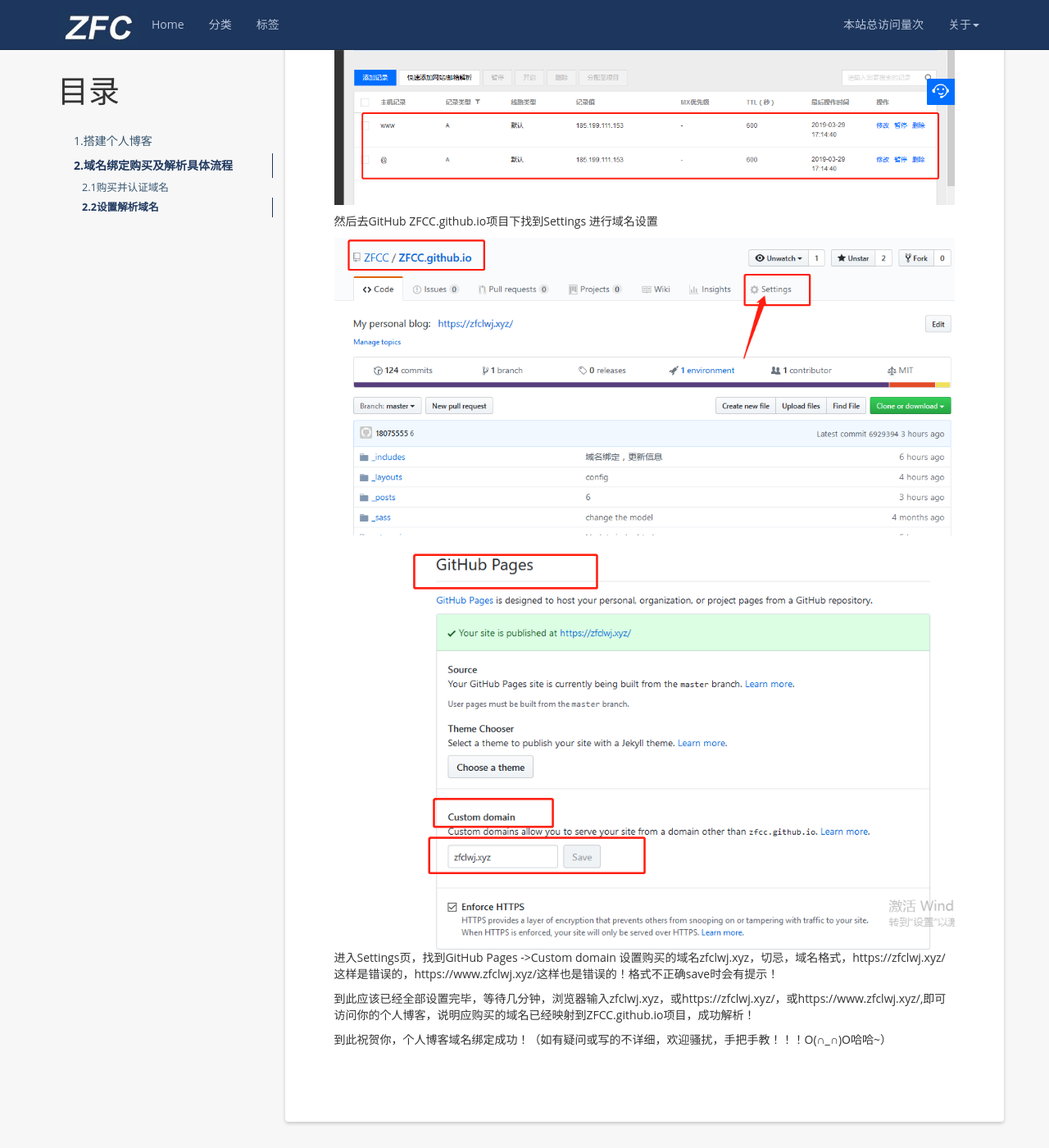
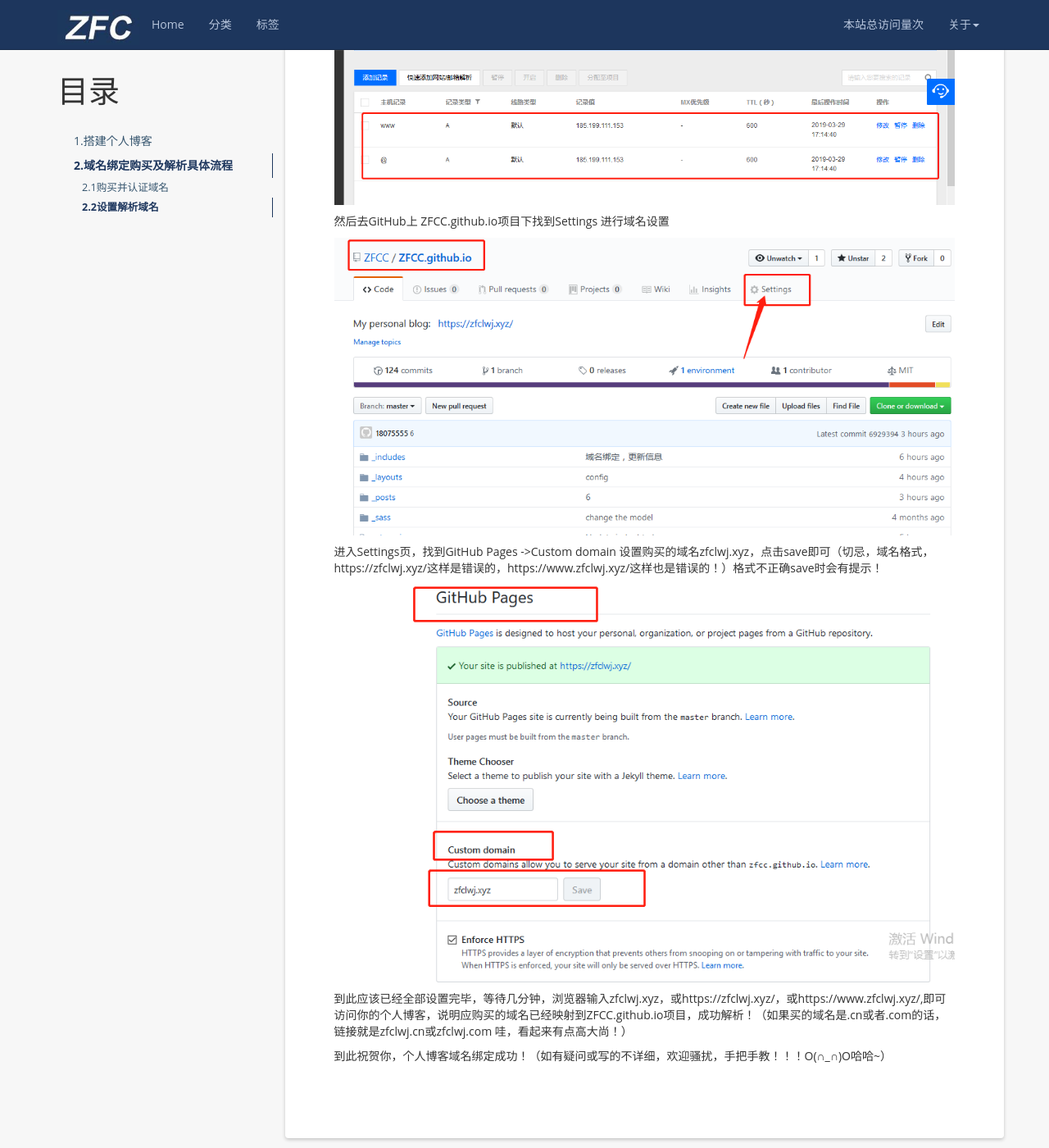
Before and after one commit to ZFCC/ZFCC.github.io, a Jekyll site: the page built from _posts/2019-03-30-domain.md, in a window 1280 px wide and 1400 px high, scrolled down 4590 px. Shown: the whole window at 82% size. Built offline with Jekyll 4.4.1, drawn with Linux system fonts in a browser that asks for light colours; nearby versions of some CDN libraries; a script that is not in the unit is left out; comment, search, counter and statistics services are not loaded; some of the changed text lies outside the part shown.

Commit message:
Update 2019-03-30-domain.md

```diff
--- a/_posts/2019-03-30-domain.md
+++ b/_posts/2019-03-30-domain.md
@@ -33,18 +33,18 @@ tag: 教程
 
 ![](/styles/images/technology/domain/2.png)
 
-刚购买的域名需要实名认证和身份认证，通过审核后才能正常使用，我的域名申请时，审核用了一下午加一夜的时间，第二天早上就审核通过了。
+刚购买的域名需要实名认证和身份认证,所以服务状态是待审核状态，通过审核后才能正常使用，我的域名申请时，审核用了一下午加一夜的时间，审核需要上传身份证信息、地址、电话等等，跨过审核来到第二天早上，审核通过了。
 
 ## 2.2设置解析域名
 审核通过后（没有通过审核也可以先进行后面的操作，但是应该访问不成功），域名管理界面->我的域名找到刚购买的域名，操作->解析进入云解析页面，点击快速添加网站邮箱解析。
 
 ![](/styles/images/technology/domain/3.png)
 
-网站解析->立即设置
+网站解析->立即设置  （上图中的两条记录是我应设置好的，新的账户哦这里页面应该是空的）
 
 ![](/styles/images/technology/domain/4.png)
 
-点击立即设置之后，如下图，需要输入GitHub pages项目所在服务器的IP，那么怎样获取IP呢？
+点击立即设置之后，如下图，需要输入GitHub pages项目ZFCC.github.io所在服务器的IP，那么怎样获取IP呢？
 
 ![](/styles/images/technology/domain/5.png)
 
@@ -52,22 +52,23 @@ tag: 教程
 
 ![](/styles/images/technology/domain/6.png)
 ![](/styles/images/technology/domain/7.png)
-在该目录下右键鼠标，点击Git Bash Here,调出git命令行控制器，输入ping ZFCC.github.io，如下图我们就可以拿到ZFCC.github.io 所在服务器IP地址
+在该目录下右键鼠标，点击Git Bash Here,调出git命令行控制器，输入ping ZFCC.github.io，（或者win+R，cmd，调出Windows命令窗也行）如下图我们就可以拿到ZFCC.github.io 所在服务器IP地址
 ![](/styles/images/technology/domain/8.png)
 
-把IP地址输入到下图中，点击确定。
+把IP地址输入到下图中（手动输入），点击确定。
 ![](/styles/images/technology/domain/9.png)
 
-之后就自动生成2条，解析记录。这是还没完事！
+之后就自动生成2条，解析记录。别急，还没完事！
 ![](/styles/images/technology/domain/10.png)
 
-然后去GitHub ZFCC.github.io项目下找到Settings 进行域名设置
+然后去GitHub上 ZFCC.github.io项目下找到Settings 进行域名设置
 
 ![](/styles/images/technology/domain/11.png)
 
+进入Settings页，找到GitHub Pages ->Custom domain 设置购买的域名zfclwj.xyz，点击save即可（切忌，域名格式，https://zfclwj.xyz/这样是错误的，https://www.zfclwj.xyz/这样也是错误的！）格式不正确save时会有提示！
 ![](/styles/images/technology/domain/12.png)
-进入Settings页，找到GitHub Pages ->Custom domain 设置购买的域名zfclwj.xyz，切忌，域名格式，https://zfclwj.xyz/这样是错误的，https://www.zfclwj.xyz/这样也是错误的！格式不正确save时会有提示！
 
-到此应该已经全部设置完毕，等待几分钟，浏览器输入zfclwj.xyz，或https://zfclwj.xyz/，或https://www.zfclwj.xyz/,即可访问你的个人博客，说明应购买的域名已经映射到ZFCC.github.io项目，成功解析！
+
+到此应该已经全部设置完毕，等待几分钟，浏览器输入zfclwj.xyz，或https://zfclwj.xyz/，或https://www.zfclwj.xyz/,即可访问你的个人博客，说明应购买的域名已经映射到ZFCC.github.io项目，成功解析！（如果买的域名是.cn或者.com的话，链接就是zfclwj.cn或zfclwj.com 哇，看起来有点高大尚！）
 
 到此祝贺你，个人博客域名绑定成功！（如有疑问或写的不详细，欢迎骚扰，手把手教！！！O(∩_∩)O哈哈~）
```
